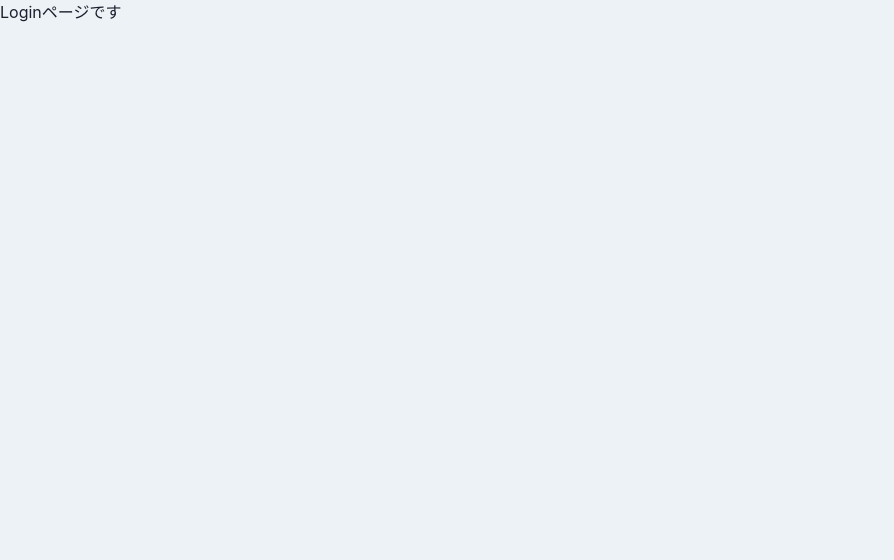
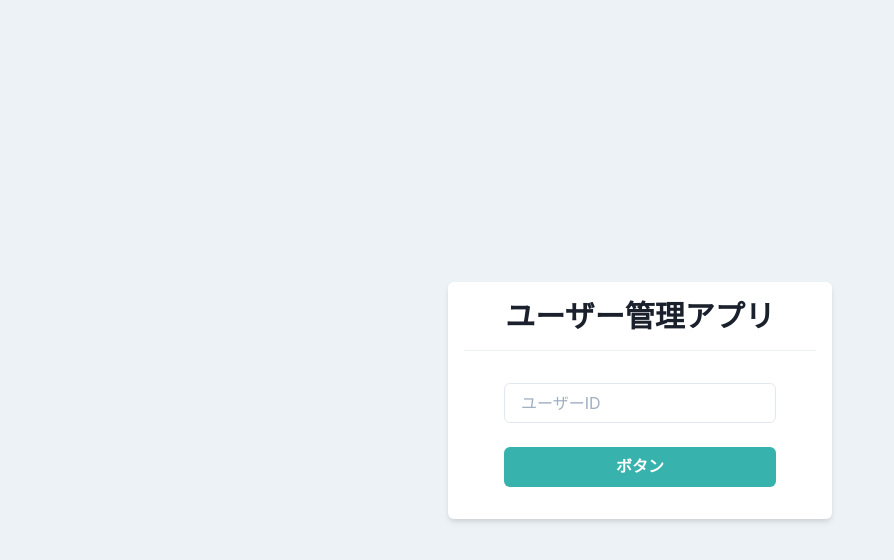
Before and after one commit to canopus-m-satoshi/react-intermediate-practice-app, a React (Create React App) app: page / in a window 1280 px wide. Shown: the top 560 px of the page, without its empty margins (0-894 px from the left). Built offline with nearby package versions, Linux system fonts and the light colour scheme.

Commit message:
markuped Login page

```diff
--- a/src/components/pages/Login.tsx
+++ b/src/components/pages/Login.tsx
@@ -1,5 +1,29 @@
 import { memo, VFC } from 'react';
+import {
+  Box,
+  Button,
+  Divider,
+  Flex,
+  Heading,
+  Input,
+  Stack,
+} from '@chakra-ui/react';
 
 export const Login: VFC = memo(() => {
-  return <p>Loginページです</p>;
+  return (
+    <Flex align="center" justify="center" height="100vh">
+      <Box w="sm" p={4} bg="white" borderRadius="md" shadow="md">
+        <Heading as="h1" size="lg" textAlign="center">
+          ユーザー管理アプリ
+        </Heading>
+        <Divider my={4} />
+        <Stack spacing={6} py={4} px={10}>
+          <Input placeholder="ユーザーID" />
+          <Button color="white" bg="teal.400" _hover={{ opacity: 0.8 }}>
+            ボタン
+          </Button>
+        </Stack>
+      </Box>
+    </Flex>
+  );
 });
```
